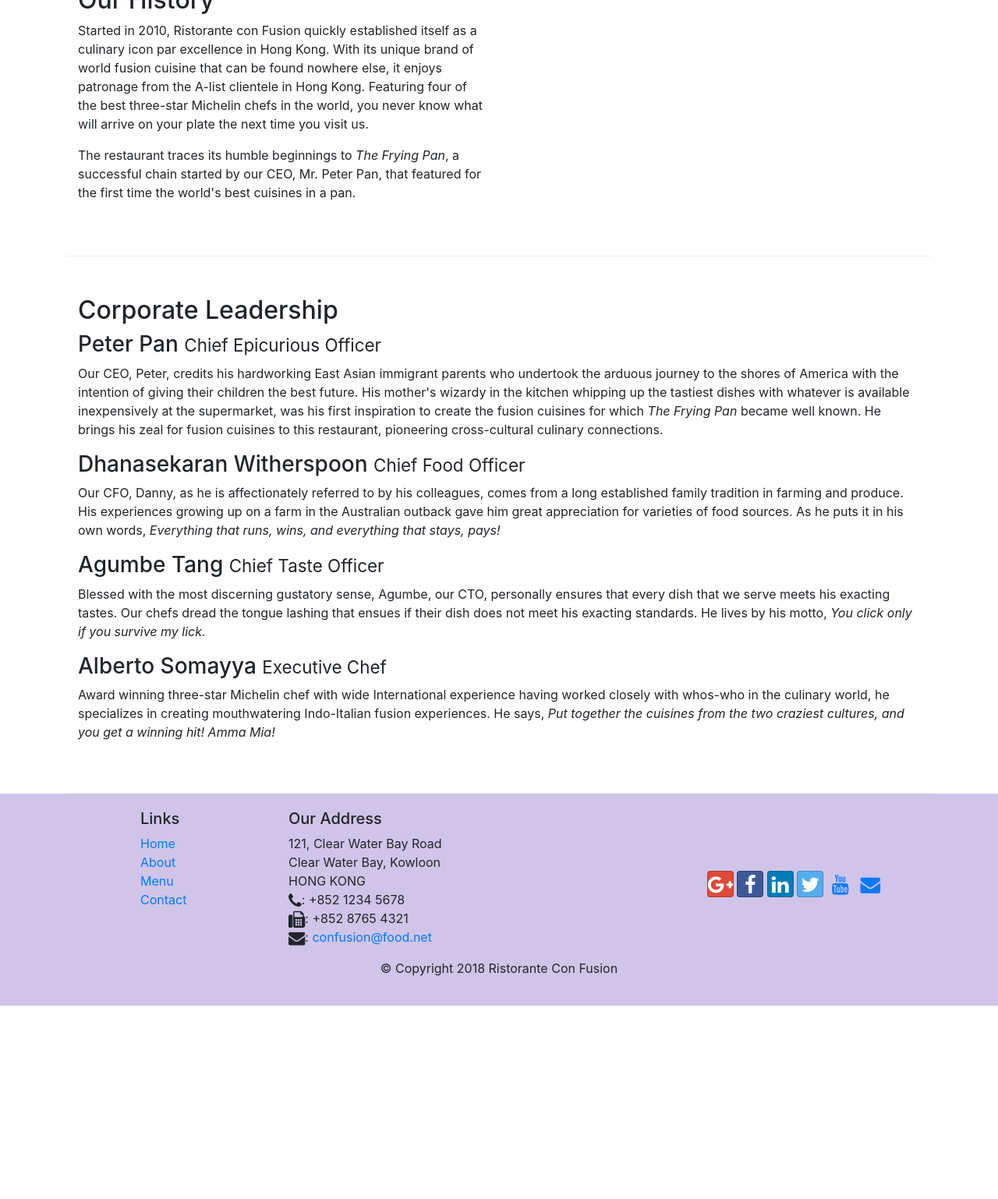
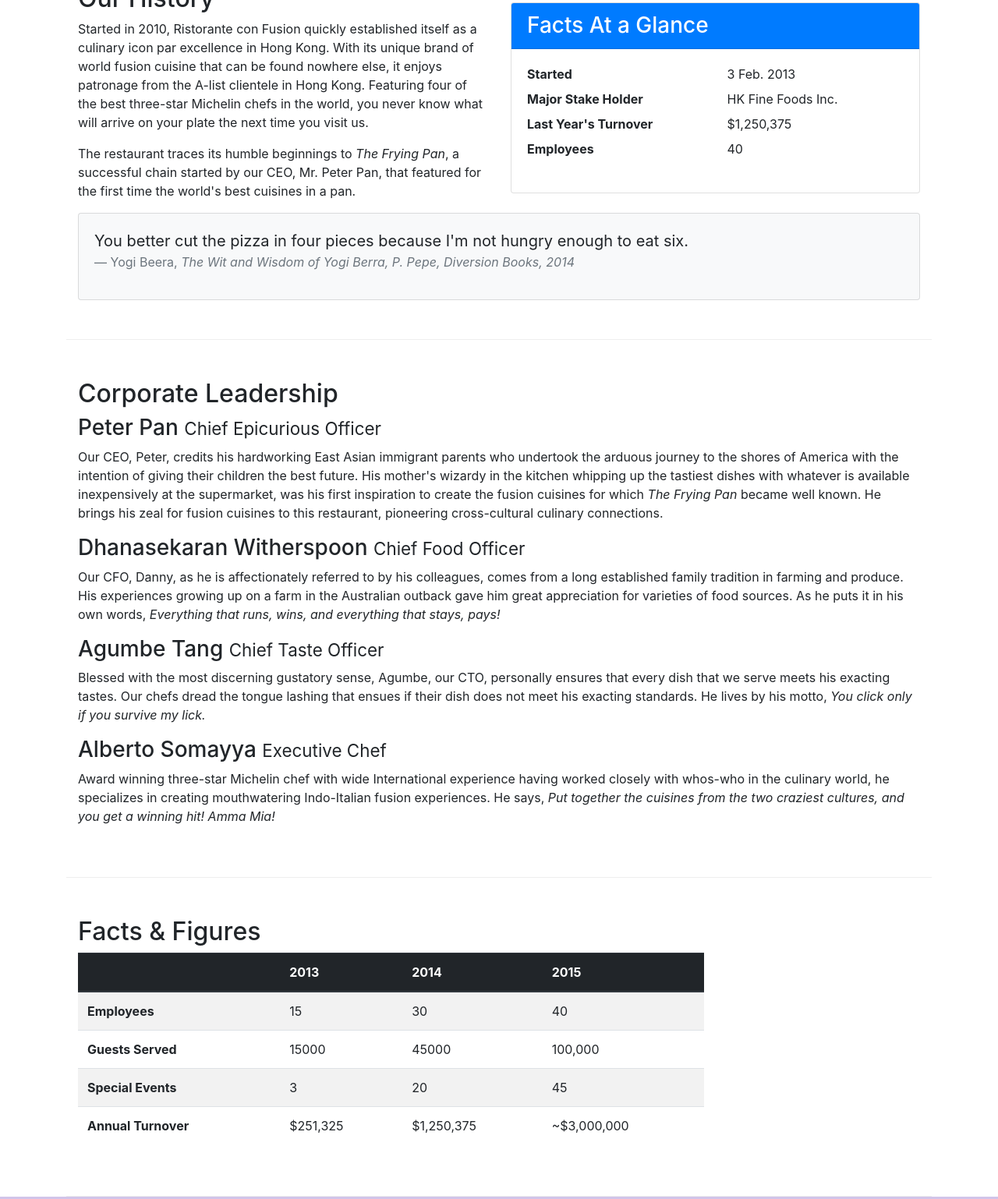
Before and after one commit to Mannisharma2612/conFusion, a website: page aboutus.html in a window 1280 px wide. Shown: the part 536-2074 px from the top of the page at 78% size. Before the commit the page ends 1826 px from the top, so only its background shows below. Drawn offline with nearby package versions, Linux system fonts and the light colour scheme.

Commit message:
Card & Tables

```diff
--- a/aboutus.html
+++ b/aboutus.html
@@ -27,7 +27,7 @@
                     <li class="nav-item"><a class="nav-link" href="./index.html"><span class="fa fa-home fa-lg"></span> Home</a></li>
                     <li class="nav-item active"><a class="nav-link" href="#"><span class="fa fa-info fa-lg"></span> About</a></li>
                     <li class="nav-item"><a class="nav-link" href="#"><span class="fa fa-list fa-lg"></span> Menu</a></li>
-                    <li class="nav-item"><a class="nav-link" href="#"><span class="fa fa-address-card fa-lg"></span> Contact</a></li>
+                    <li class="nav-item"><a class="nav-link" href="./contactus.html"><span class="fa fa-address-card fa-lg"></span> Contact</a></li>
                 </ul>
             </div>
         </div>
@@ -55,13 +55,42 @@
              </div>
         </div>
         <div class="row row-content align-items-center">
-            <div class="col-12 col-sm-6">
+            <div class="col-sm-6">
                 <h2>Our History</h2>
                 <p>Started in 2010, Ristorante con Fusion quickly established itself as a culinary icon par excellence in Hong Kong. With its unique brand of world fusion cuisine that can be found nowhere else, it enjoys patronage from the A-list clientele in Hong Kong.  Featuring four of the best three-star Michelin chefs in the world, you never know what will arrive on your plate the next time you visit us.</p>
                 <p>The restaurant traces its humble beginnings to <em>The Frying Pan</em>, a successful chain started by our CEO, Mr. Peter Pan, that featured for the first time the world's best cuisines in a pan.</p>
             </div>
+            <div class="col-12 col-sm">
+                <div class="card">
+                    <h3 class="card-header bg-primary text-white">Facts At a Glance</h3>
+                    <div class="card-body">
+                        <dl class="row">
+                            <dt class="col-6">Started</dt>
+                            <dd class="col-6">3 Feb. 2013</dd>
+                            <dt class="col-6">Major Stake Holder</dt>
+                            <dd class="col-6">HK Fine Foods Inc.</dd>
+                            <dt class="col-6">Last Year's Turnover</dt>
+                            <dd class="col-6">$1,250,375</dd>
+                            <dt class="col-6">Employees</dt>
+                            <dd class="col-6">40</dd>
+                        </dl>
+                    </div>
+                </div>
+            </div>
+            <div class="col-12">
+                <div class="card card-body bg-light">
+                    <blockquote class="blockquote">
+                        <p class="mb-0">You better cut the pizza in four pieces because
+                            I'm not hungry enough to eat six.</p>
+                        <footer class="blockquote-footer">Yogi Beera,
+                            <cite title="Source Title">The Wit and Wisdom of Yogi Berra,
+                                P. Pepe, Diversion Books, 2014</cite>
+                        </footer>
+                    </blockquote>
+                </div>
+            </div>
         </div>
-        <div class="row row-content align-items-center">
+        <div class="row row-content">
             <div class="col-12">
                 <h2>Corporate Leadership</h2>
                 <h3>Peter Pan <small>Chief Epicurious Officer</small></h3>
@@ -74,6 +103,52 @@
                 <p class="d-none d-sm-block">Award winning three-star Michelin chef with wide International experience having worked closely with whos-who in the culinary world, he specializes in creating mouthwatering Indo-Italian fusion experiences. He says, <em>Put together the cuisines from the two craziest cultures, and you get a winning hit! Amma Mia!</em></p>
             </div>
        </div>
+       <div class="row row-content">
+           <div class="col-12 col-sm-9">
+                <h2>Facts &amp; Figures</h2>
+                <div class="table-responsive">
+                    <table class="table table-striped">
+                        <thead class="thead-dark">
+                            <tr>
+                                <th>&nbsp;</th>
+                                <th>2013</th>
+                                <th>2014</th>
+                                <th>2015</th>
+                            </tr>
+                        </thead>
+                        <tbody>
+                            <tr>
+                                <th>Employees</th>
+                                <td>15</td>
+                                <td>30</td>
+                                <td>40</td>
+                            </tr>
+                            <tr>
+                                <th>Guests Served</th>
+                                <td>15000</td>
+                                <td>45000</td>
+                                <td>100,000</td>
+                            </tr>
+                            <tr>
+                                <th>Special Events</th>
+                                <td>3</td>
+                                <td>20</td>
+                                <td>45</td>
+                            </tr>
+                            <tr>
+                                <th>Annual Turnover</th>
+                                <td>$251,325</td>
+                                <td>$1,250,375</td>
+                                <td>~$3,000,000</td>
+                            </tr>
+                        </tbody>
+                    </table>
+                </div>
+           </div>
+           <div class="col-12 col-sm-3">
+
+           </div>
+       </div>
     </div>
     <footer class="footer">
         <div class="container">
@@ -84,7 +159,7 @@
                         <li><a href="./index.html">Home</a></li>
                         <li><a href="#">About</a></li>
                         <li><a href="#">Menu</a></li>
-                        <li><a href="#">Contact</a></li>
+                        <li><a href="./contactus.html">Contact</a></li>
                     </ul>
                 </div>
                 <div class="col-7 col-sm-5">
```
Also changed, not shown: contactus.html (+1 -1 lines), index.html (+2 -2 lines).
